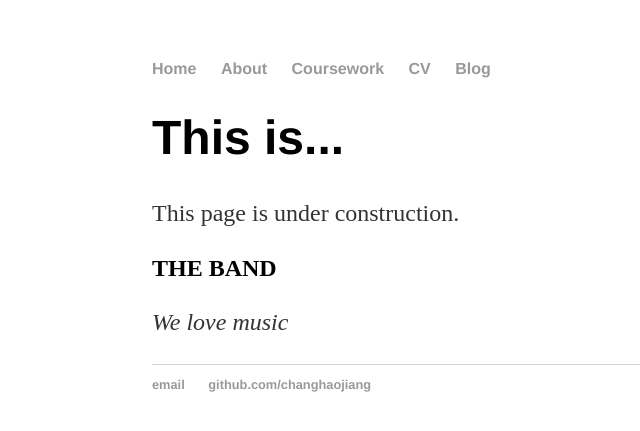
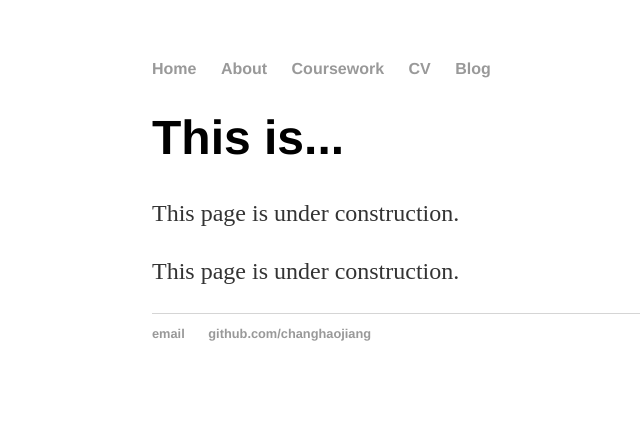
Before and after one commit to PhilyGu/changhaojiang.github.io, a Jekyll site: the page built from coursework/index.html, in a window 1280 px wide. Shown: the top 431 px of the page, without its empty margins (40-680 px from the left). Built offline with Jekyll 4.4.1, drawn with Linux system fonts in a browser that asks for light colours.

Commit message:
Update index.html

```diff
--- a/coursework/index.html
+++ b/coursework/index.html
@@ -5,8 +5,8 @@ title: Changhao Jiang
 <div class="blurb">
 	<h1> This is... </h1>
 	<p> This page is under construction. </p>
-<section class="w3-container w3-center" style="max-width:600px">
-<h2 class="w3-wide">THE BAND</h2>
-<p class="w3-opacity"><i>We love music</i></p>
+<section>
+
+<p> This page is under construction. </p>
 </section>
 </div><!-- /.blurb -->
```
